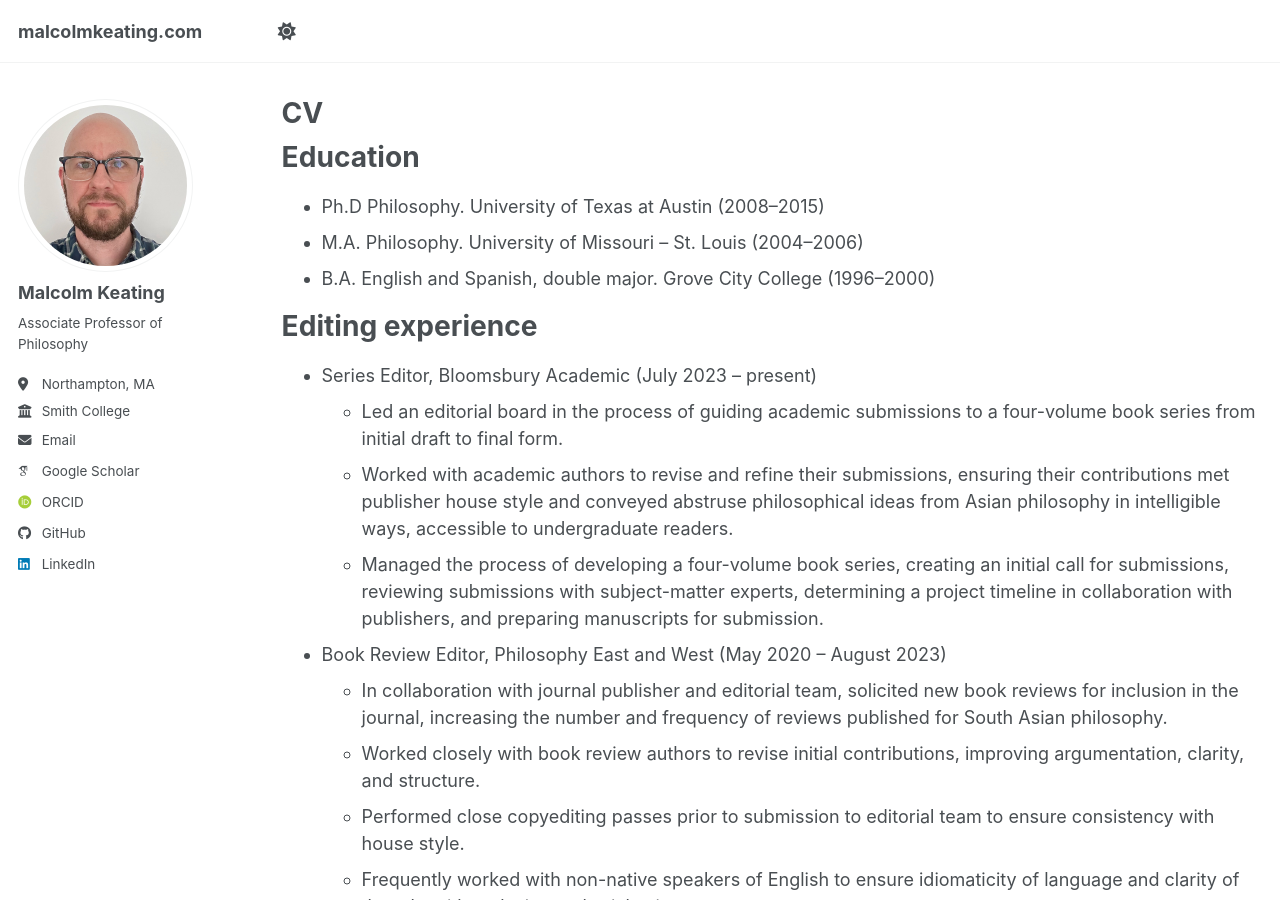
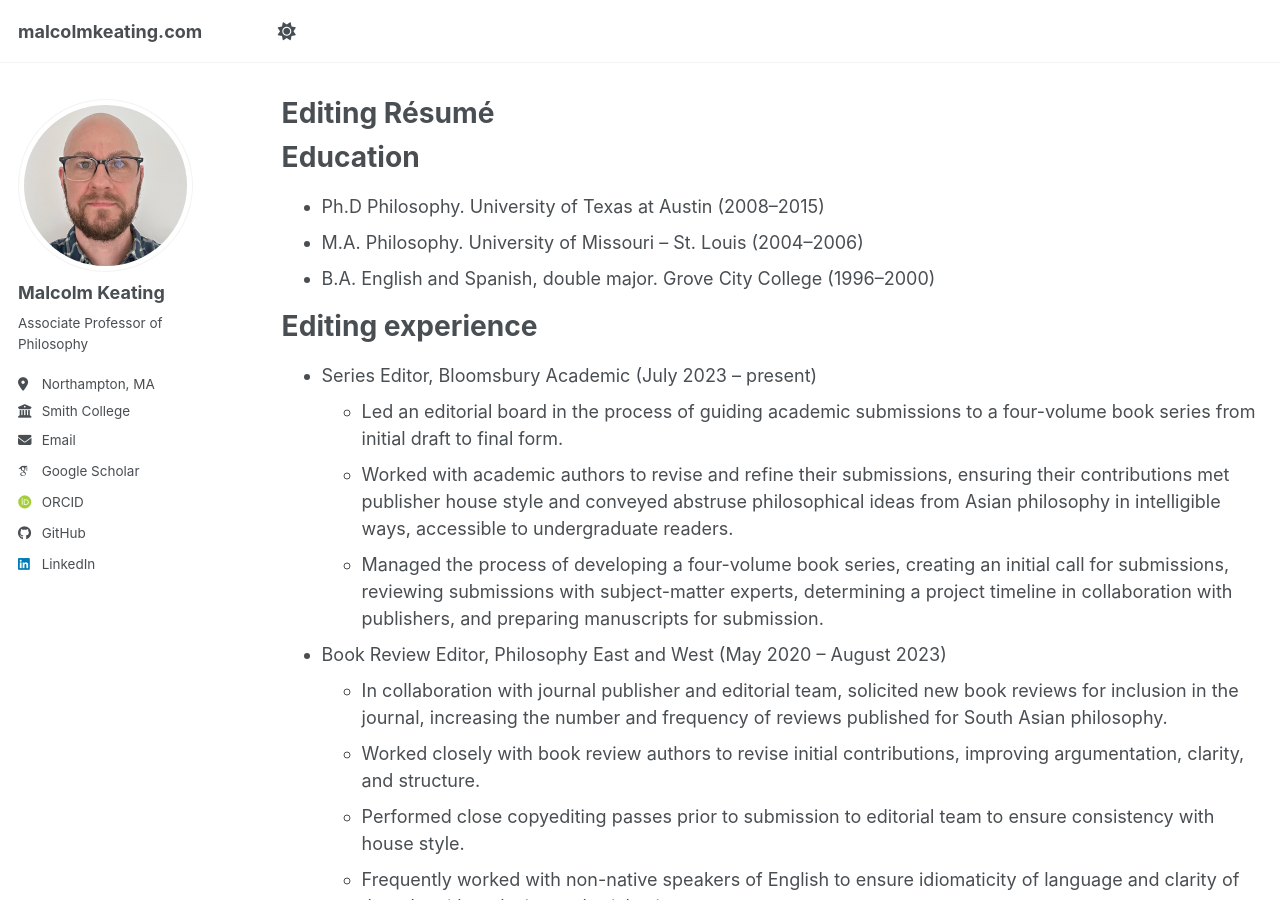
Before and after one commit to malcolmkeating/malcolmkeating.github.io, a Jekyll site: the page built from _pages/editingresume.md, in a window 1280 px wide and 900 px high. Built offline with Jekyll 4.4.1, drawn with Linux system fonts in a browser that asks for light colours; some web fonts are replaced; a script bundle is joined from its source files by our own code; library files that are not in the unit come from our copies.

Commit message:
Update editing-resume.md
change name, change path

```diff
--- a/_pages/editingresume.md
+++ b/_pages/editingresume.md
@@ -1,7 +1,7 @@
 ---
 layout: archive
-title: "CV"
-permalink: /cv/
+title: "Editing Résumé"
+permalink: /editing-resume/
 author_profile: true
 redirect_from:
   - /resume
```
